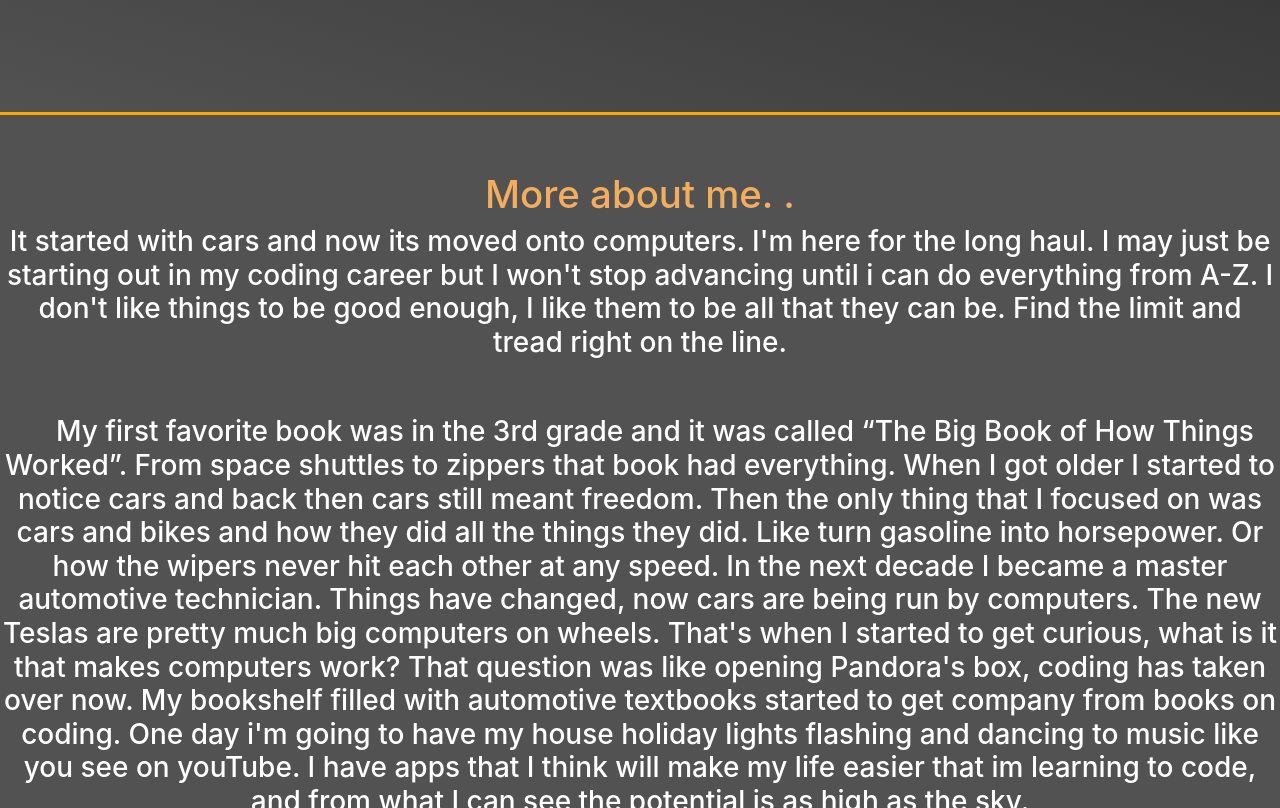
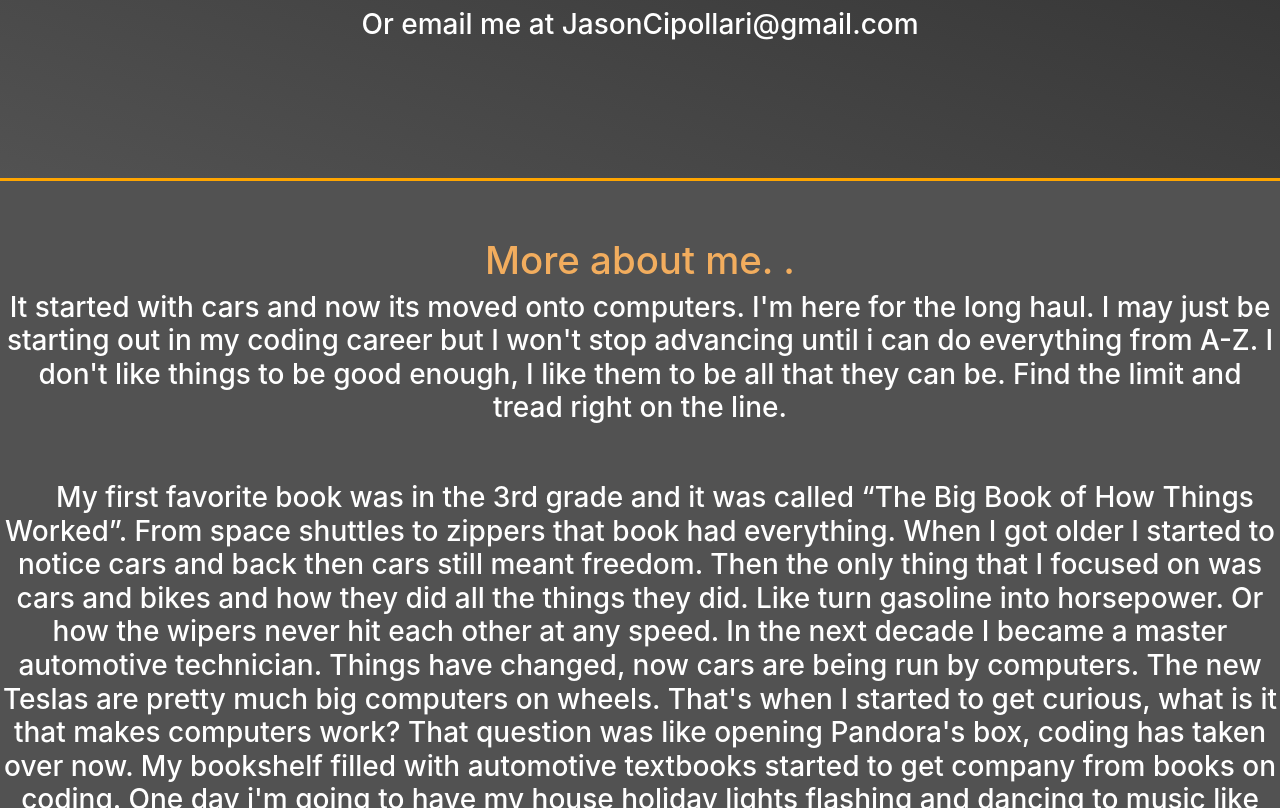
Before and after one commit to JasonSips/Portfolio, a plain HTML site: page index.html in a window 1280 px wide. Shown: the part 1754-2562 px from the top of the page. Drawn offline with nearby package versions, Linux system fonts and the light colour scheme; a web font is replaced by a local one.

Commit message:
aesthetic change

```diff
--- a/index.html
+++ b/index.html
@@ -81,6 +81,9 @@
   <a href="https://github.com/JasonSips">
     <img src="assets/images/githubInverted.png" alt="GitHub" height="100" width="100" >
   </a>
+<br>
+<br>
+  <h3>Or email me at JasonCipollari@gmail.com</h3>
 </div>
 <!-- ---==CONTACT ME==--- -->
 
```
